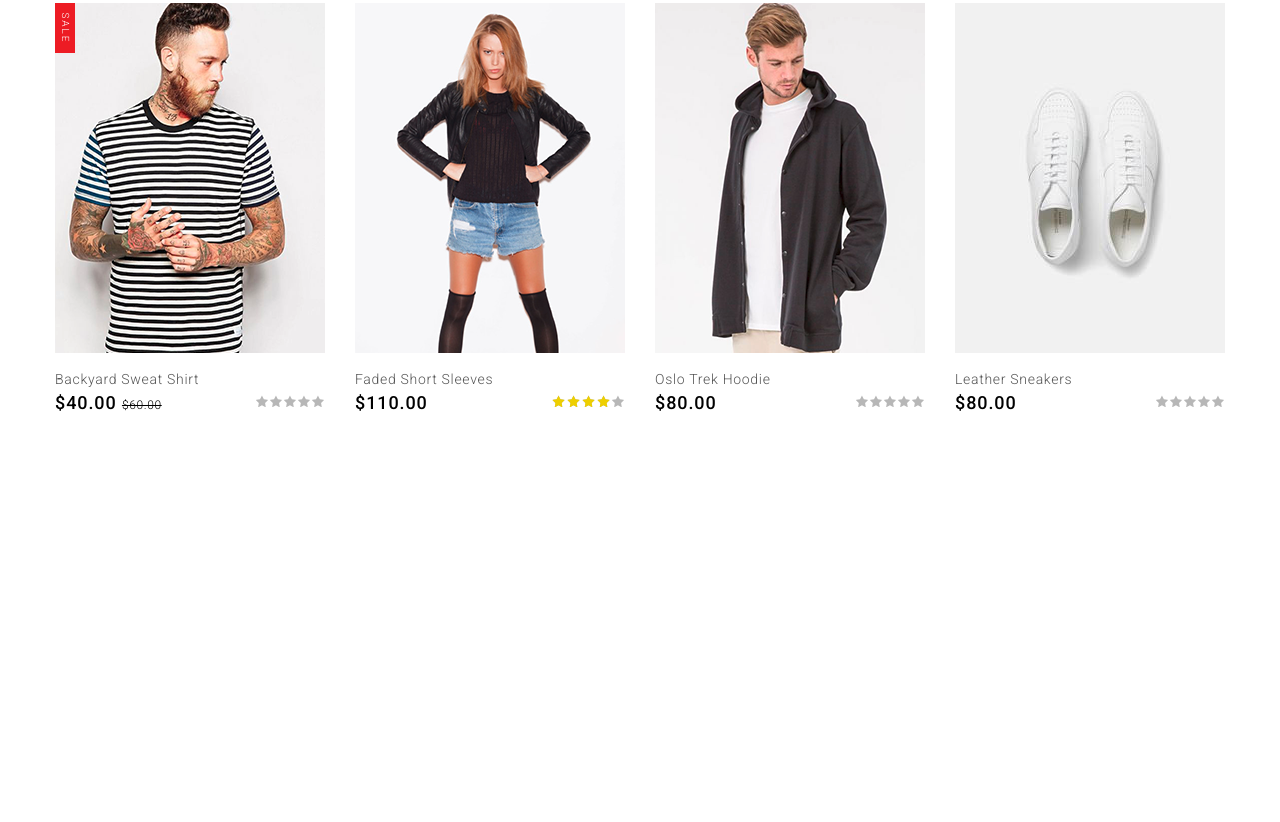
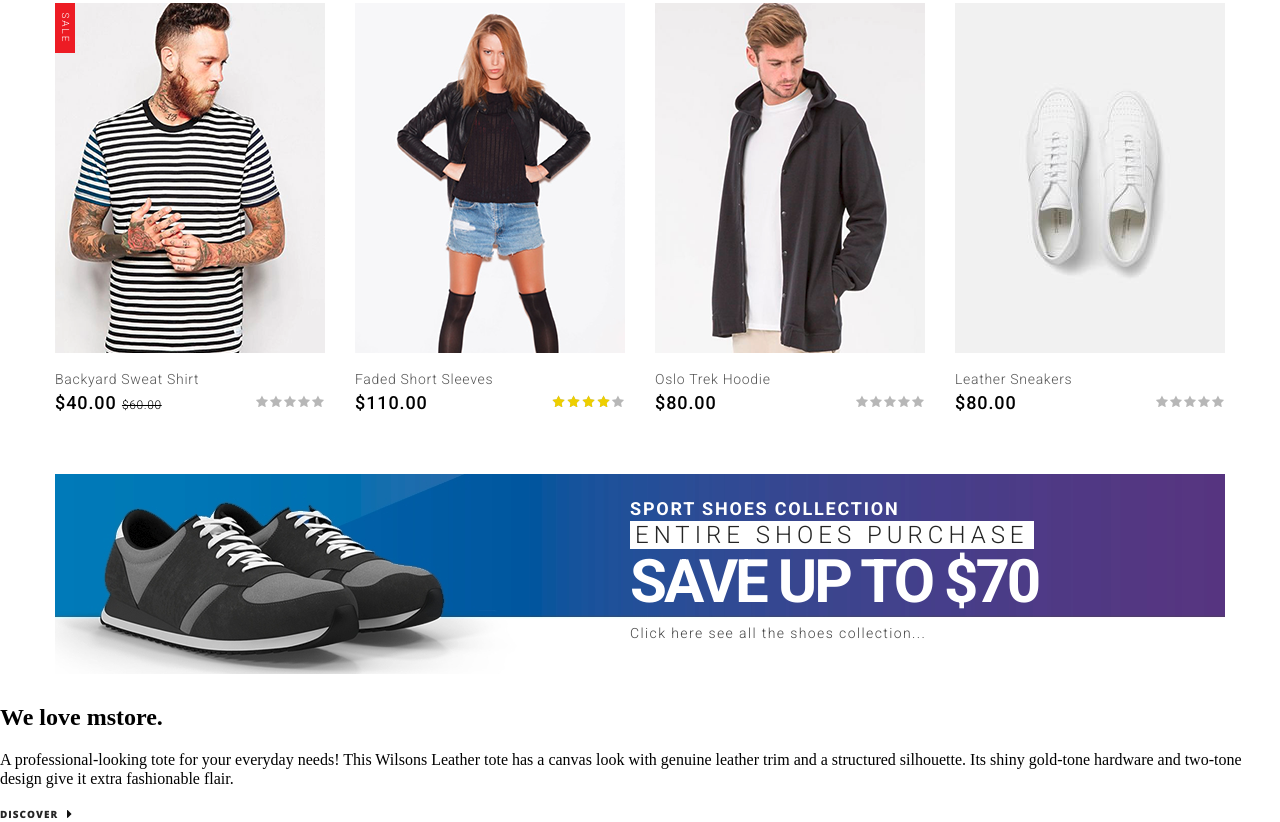
Before and after one commit to valerij-konoplev/mstore, a website: page index.html in a window 1280 px wide. Shown: the part 2087-2909 px from the top of the page. Before the commit the page ends 2537 px from the top, so only its background shows below. Drawn offline with nearby package versions, Linux system fonts and the light colour scheme; files that its build step writes are made by us from their sources; files whose address does not match are found by name.

Commit message:
sale block

```diff
--- a/index.html
+++ b/index.html
@@ -235,6 +235,18 @@
         </div>
       </article>
     </section>
+    <section class="sale-block">
+      <div class="sale-block__text">
+        <span>Sport shoes collection</span>
+        <h2><span>Entire shoes purchase</span>save up to $70</h2>
+        <a href="#">Click here see all the shoes collection...</a>
+      </div>
+    </section>
+    <section class="about-us">
+      <h2>We love mstore.</h2>
+      <p>A professional-looking tote for your everyday needs! This Wilsons Leather tote has a canvas look with genuine leather trim and a structured silhouette. Its shiny gold-tone hardware and two-tone design give it extra fashionable flair.</p>
+      <a href="" class="button">Discover</a>
+    </section>
   </main>
 </body>
 </html>
--- /dev/null
+++ b/src/scss/_sale-block.scss
@@ -0,0 +1,71 @@
+.sale-block {
+  width: 1170px;
+  @include margin-center;
+  margin-top: 24px;
+  margin-bottom: 30px;
+  height: 200px;
+  background-image: url('../images/bg-sale.jpg');
+  background-repeat: no-repeat;
+  background-size: cover;
+
+  &__text {
+    display: flex;
+    flex-direction: column;
+    width: 450px;
+    margin-left: 575px;
+
+    span {
+      padding-top: 25px;
+      padding-bottom: 2px;
+      font-family: $font-roboto;
+      font-size: 18px;
+      font-weight: 700;
+      text-transform: uppercase;
+      letter-spacing: 1.8px;
+      color: $color-white;
+    }
+
+    h2 {
+      display: flex;
+      flex-direction: column;
+      margin: 0;
+      font-family: $font-roboto;
+      font-size: 60px;
+      font-weight: 700;
+      line-height: 1.1;
+      text-transform: uppercase;
+      letter-spacing: -3px;
+      color: $color-white;
+
+      span {
+        width: max-content;
+        padding: 0;
+        padding: 1px 5px 0px;
+        font-size: 24px;
+        font-weight: 300;
+        text-align: center;
+        letter-spacing: 5px;
+        color: $color-text-primary-darker;
+        background-color: $color-white;
+      }
+    }
+
+    a {
+      margin-top: 10px;
+      font-family: $font-roboto;
+      font-size: 14px;
+      font-weight: 300;
+      letter-spacing: 1.4px;
+      color: $color-text-primary;
+      text-decoration: none;
+
+      &:hover {
+        opacity: 0.75;
+      }
+
+      &:active {
+        opacity: 0.3;
+      }
+    }
+  }
+}
--- a/src/scss/main.scss
+++ b/src/scss/main.scss
@@ -10,3 +10,4 @@
 @import 'features';
 @import 'new-collection';
 @import 'shop';
+@import 'sale-block';
```
